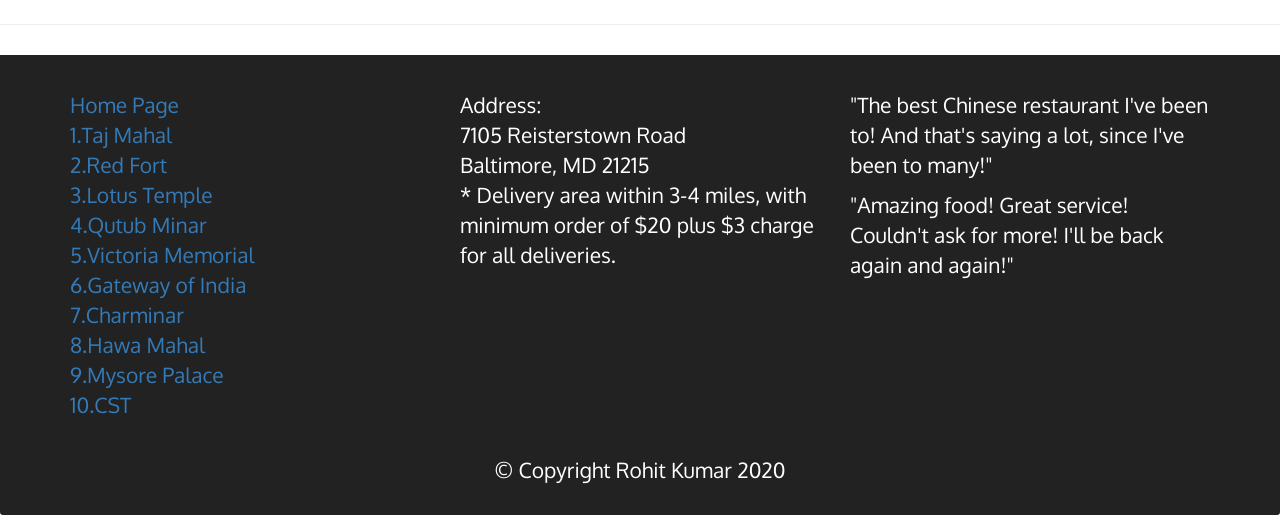
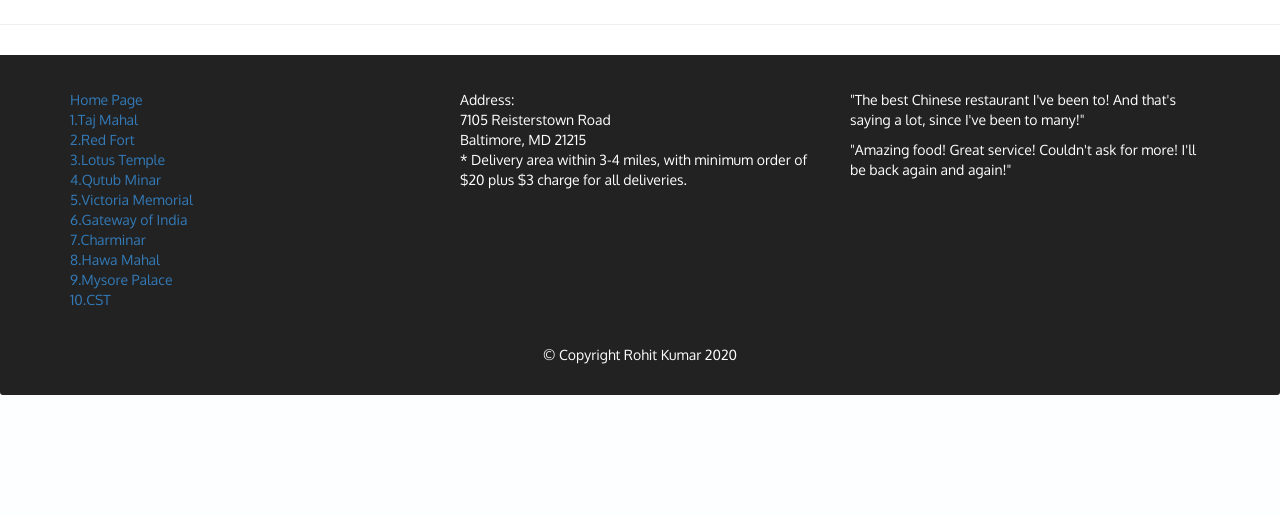
Before and after one commit to Vish2476/monuments, a PHP site: page /tajmahal.html in a window 1280 px wide. Shown: the part 1208-1723 px from the top of the page. After the commit the page ends 1603 px from the top, so only its background shows below. Run offline with PHP 8.4, Linux system fonts and the light colour scheme.

Commit message:
Update styles.css

```diff
--- a/css/styles.css
+++ b/css/styles.css
@@ -247,7 +247,7 @@ li a:hover {
   padding-bottom: 30px;
   background-color: #222;
   border-top: 0;
-  font-size: 1.5em;
+  font-size: 1em;
 }
 .panel-footer div.row {
   margin-bottom: 35px;
```
